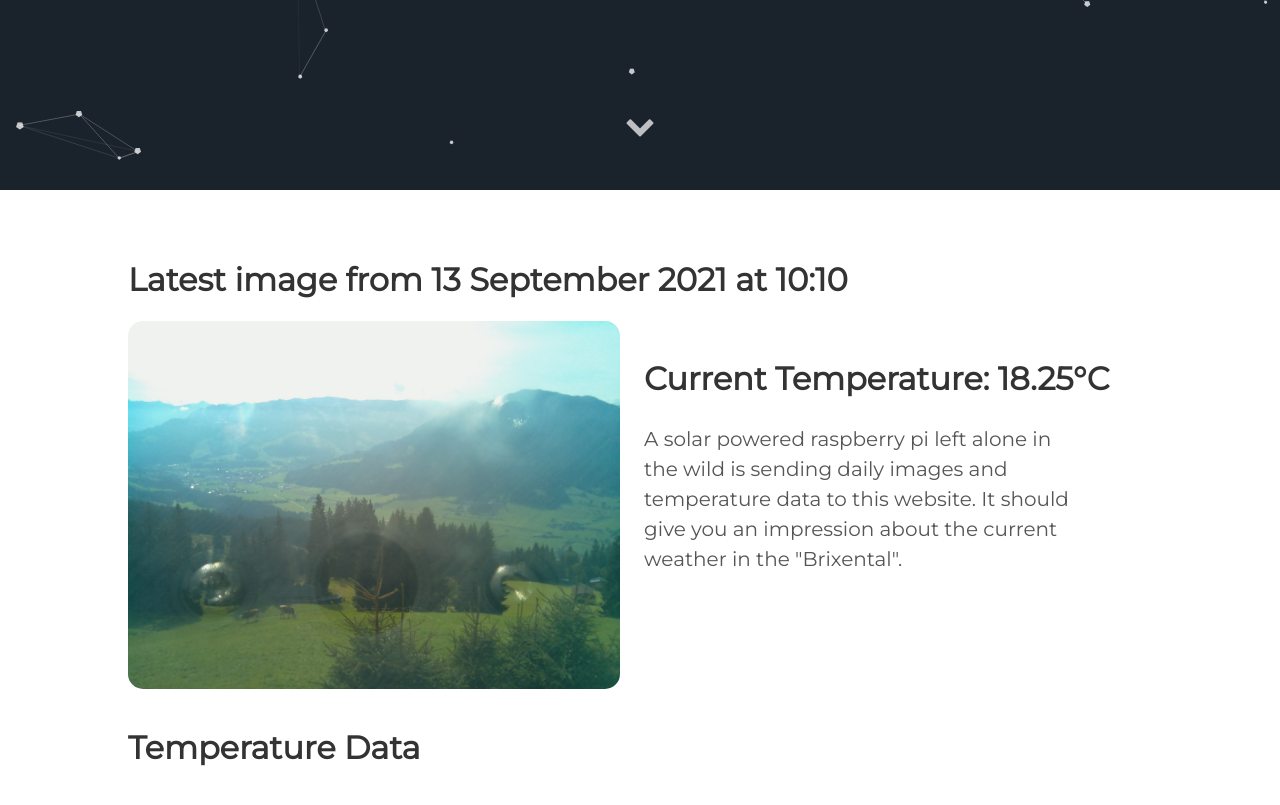
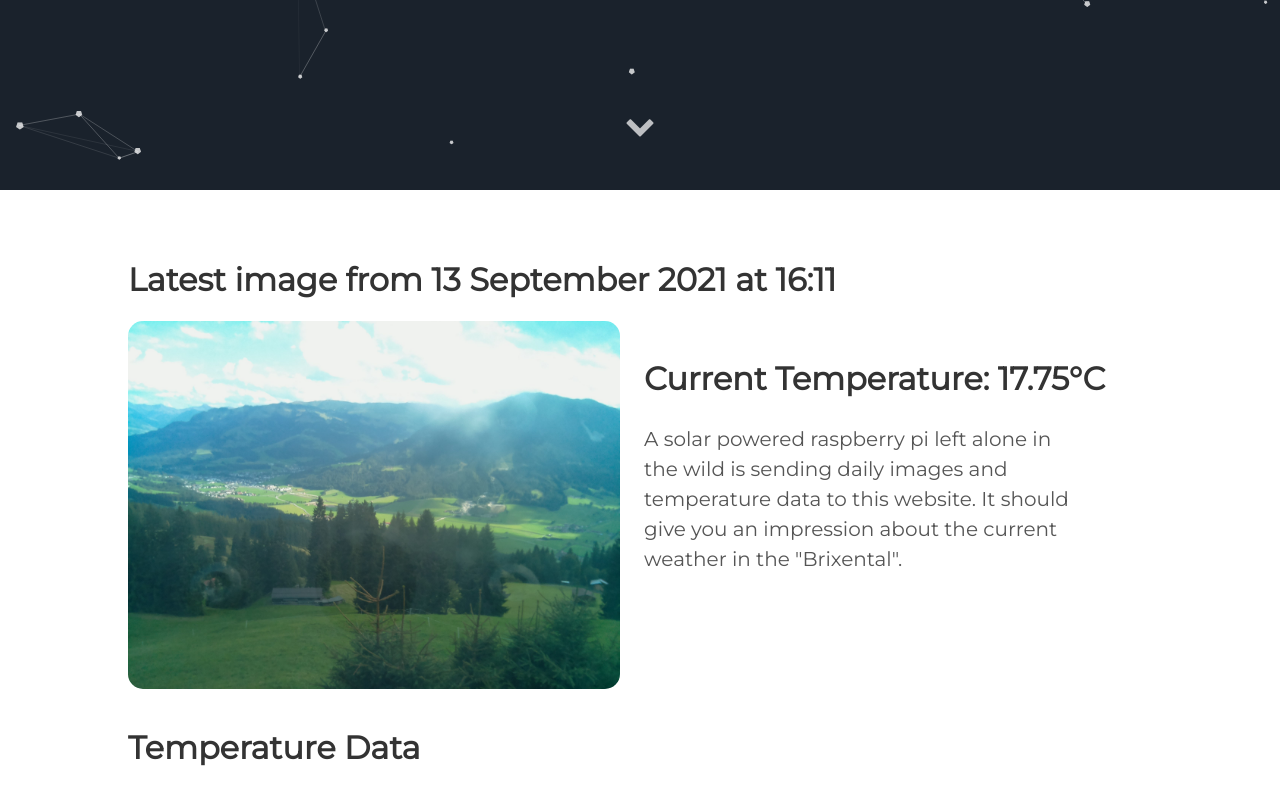
Before and after one commit to vektorious/vektorious.github.io, a Jekyll site: the page built from resources/huette.md, in a window 1280 px wide and 900 px high, scrolled down 710 px. Shown: the top 805 px of the window. Built offline with Jekyll 4.4.1, drawn with Linux system fonts in a browser that asks for light colours.

Commit message:
I'm a bot beep boop

```diff
--- a/resources/huette.md
+++ b/resources/huette.md
@@ -6,13 +6,13 @@ image: '/assets/img/'
 description: 'Live image from the Austrian alps'
 twitter_text: ' '
 ---
-## Latest image from 13 September 2021 at 10:10
+## Latest image from 13 September 2021 at 16:11
 <div class="huette">
   <div class="huette-image">
     <img src="{{ "/assets/img/huette.jpg" | prepend: site.baseurl }}">
   </div>
   <div class="huette-text">
-        <h2>Current Temperature: 18.25°C</h2>
+        <h2>Current Temperature: 17.75°C</h2>
         <p>A solar powered raspberry pi left alone in the wild is sending daily images and temperature data to this website. It should give you an impression about the current weather in the "Brixental".</p>
 
   </div>
```
Also changed, not shown: rpi-script/2021-09-13_160936.txt (renamed from rpi-script/2021-09-13_100936.txt, +5 -5 lines), rpi-script/huette.md (+2 -2 lines), assets/img/huette.jpg, assets/img/temp_plot.png, rpi-script/temp_plot.png, 1 other file.
